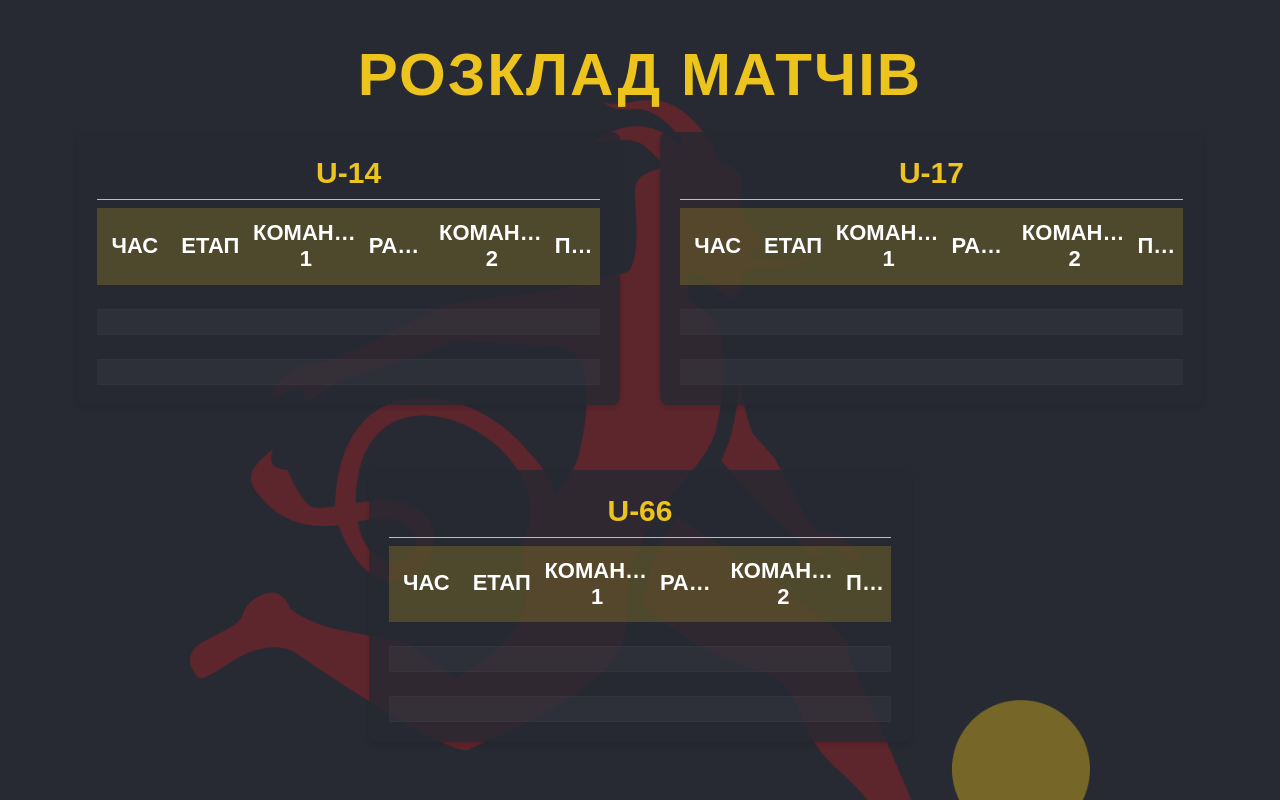
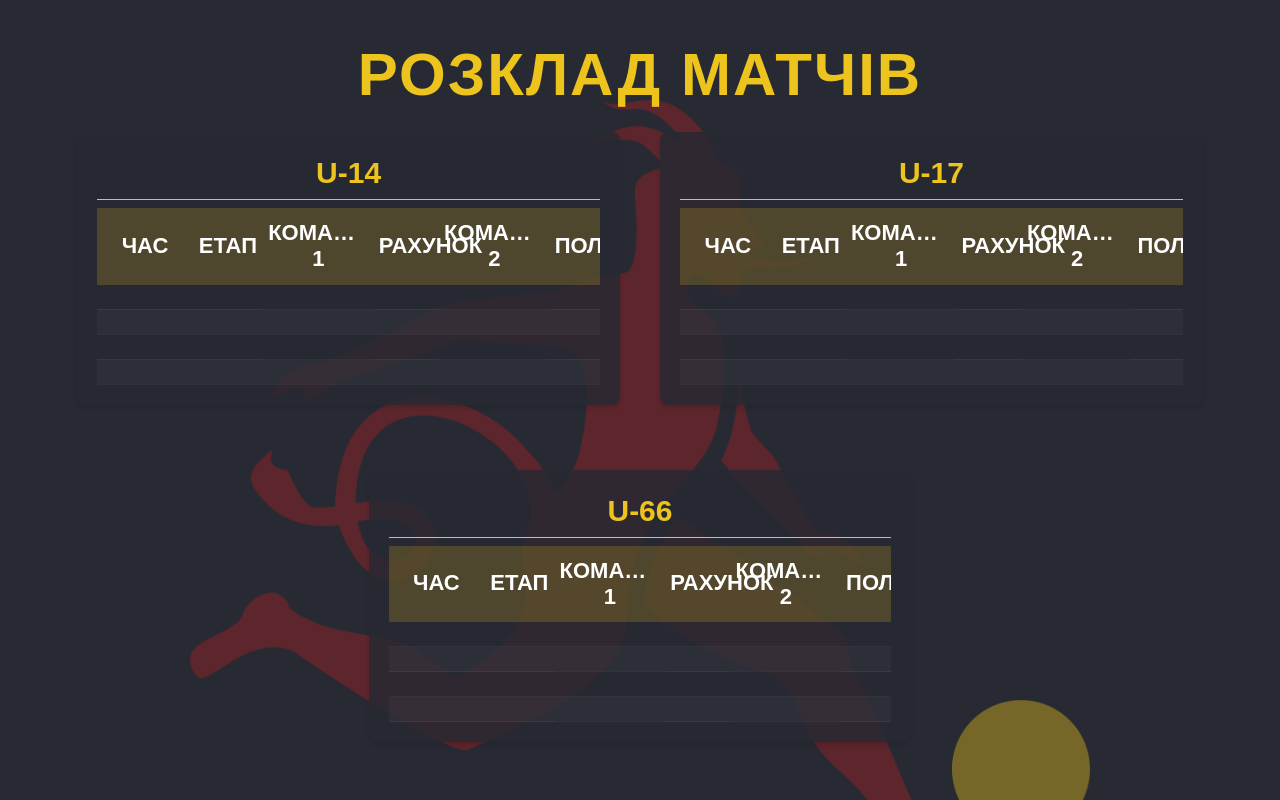
Before and after one commit to DemiaKo/Kubok-Blyznytsi, a website: page 1scrF.html in a window 1280 px wide. Drawn offline with Linux system fonts and the light colour scheme; no server answers.

Commit message:
dqwaD6323213213321

```diff
--- a/1scrF.css
+++ b/1scrF.css
@@ -195,33 +195,37 @@ tr:hover {
     }
 }
 
-/* --- ПРОСТОРІ ТАБЛИЦІ В СТИЛІ 2SCR (AFTERFINAL) --- */
+/* --- ІДЕАЛЬНИЙ ПРОСТОРІЙ ДИЗАЙН В СТИЛІ 2SCR (AFTERFINAL) --- */
 
 .match-schedule {
     width: 100%;
-    table-layout: fixed; /* Фіксуємо ширину, щоб таблиця не "скакала" */
+    table-layout: fixed;
     border-collapse: collapse;
 }
 
 .match-schedule th, .match-schedule td {
     text-align: center;
-    padding: 12px 5px !important; /* Більше простору у висоту */
-    white-space: nowrap !important; /* Забороняємо тексту переноситися як попало */
-    overflow: hidden;
-    text-overflow: ellipsis; /* Якщо щось не влазить - будуть три крапки */
+    padding: 12px 5px !important;
+    white-space: nowrap !important;
+
+    /* НАЙГОЛОВНІШЕ: вимикаємо три крапки для цифр і часу!
+       Тепер вони завжди відображатимуться повністю */
+    overflow: visible !important;
 }
 
-/* Дозволяємо перенос тексту ТІЛЬКИ для назв команд, якщо вони дуже довгі */
+/* Дозволяємо ТІЛЬКИ назвам команд переноситися на новий рядок */
 table th:nth-child(3), table td:nth-child(3),
 table th:nth-child(5), table td:nth-child(5) {
     white-space: normal !important;
     line-height: 1.2 !important;
+    overflow: hidden !important;
+    text-overflow: ellipsis;
 }
 
-/* Ідеальні пропорції для 6-ти колонок (Рахунок збільшено) */
-table th:nth-child(1), table td:nth-child(1) { width: 15% !important; } /* Час */
-table th:nth-child(2), table td:nth-child(2) { width: 15% !important; } /* Етап */
-table th:nth-child(3), table td:nth-child(3) { width: 23% !important; } /* Команда 1 */
-table th:nth-child(4), table td:nth-child(4) { width: 14% !important; font-weight: bold; font-size: 22px !important;} /* Рахунок */
-table th:nth-child(5), table td:nth-child(5) { width: 23% !important; } /* Команда 2 */
+/* Точні пропорції, де "Час" отримав максимум місця */
+table th:nth-child(1), table td:nth-child(1) { width: 19% !important; } /* Час (ніколи не обріжеться) */
+table th:nth-child(2), table td:nth-child(2) { width: 14% !important; } /* Етап */
+table th:nth-child(3), table td:nth-child(3) { width: 22% !important; } /* Команда 1 */
+table th:nth-child(4), table td:nth-child(4) { width: 13% !important; font-weight: bold; font-size: 22px !important;} /* Рахунок */
+table th:nth-child(5), table td:nth-child(5) { width: 22% !important; } /* Команда 2 */
 table th:nth-child(6), table td:nth-child(6) { width: 10% !important; } /* Поле */
```
